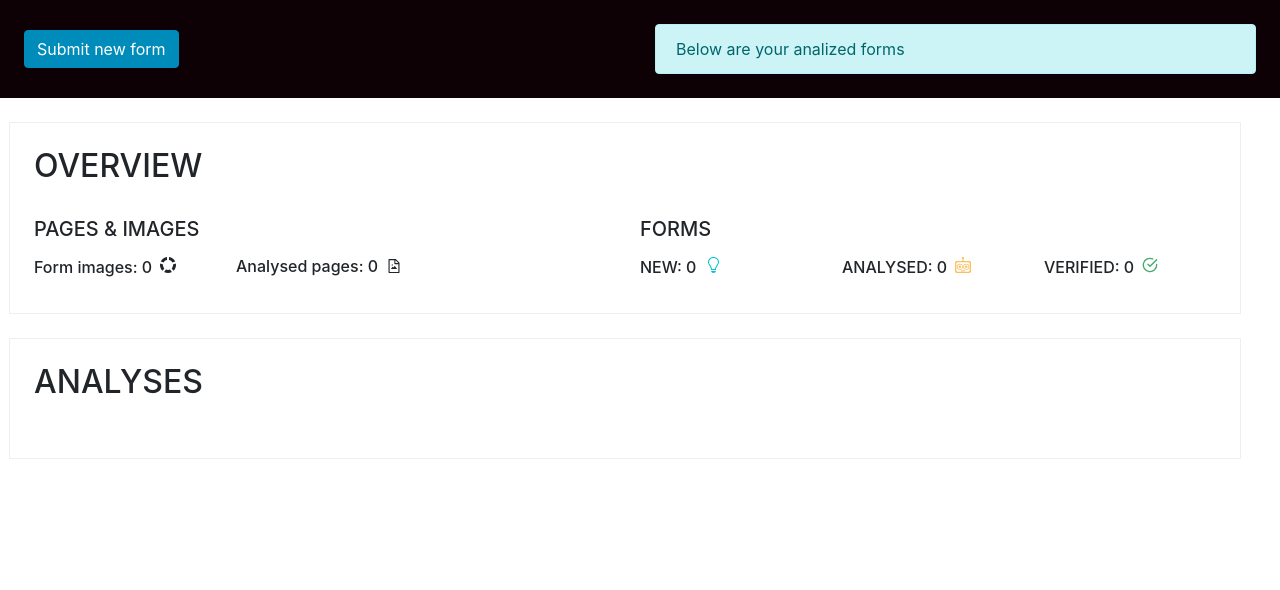
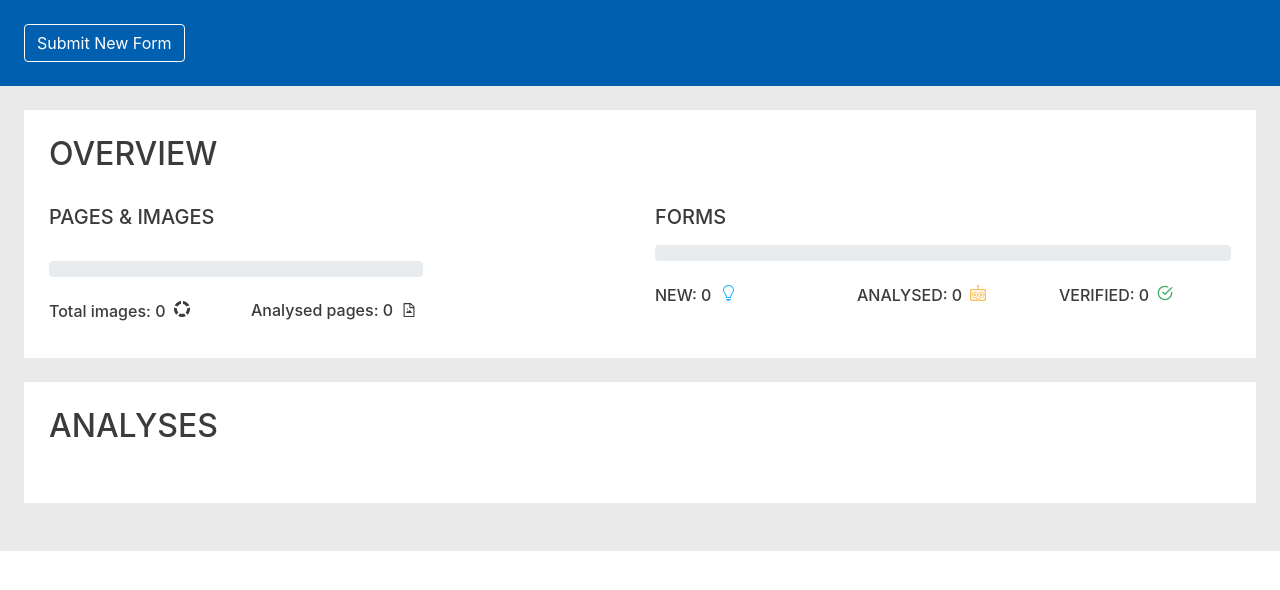
Before and after one commit to cezarmocanu/ai-page, a React (Create React App) app in the folder submision-client/: page / in a window 1280 px wide. Shown: the top 590 px of the page. Built offline with nearby package versions, Linux system fonts and the light colour scheme; no server answers.

Commit message:
[master] Added statistics Overview to dashboard

```diff
--- a/submision-client/src/App.js
+++ b/submision-client/src/App.js
@@ -14,8 +14,6 @@ import {DashboardPage} from './pages/dashboard-page/DashboardPage';
 
 import {VerificationDashboard} from './components/verification-dashboard/VerificationDashboard';
 import {Page} from './components/page/Page';
-
-import './App.scss';
 
 const COLLECTOR_ROUTE = 'http://localhost:5000/template/'
 
--- a/submision-client/src/App.scss
+++ b/submision-client/src/App.scss
@@ -1,13 +1,25 @@
 $theme-colors: (
-    "primary": #008CBA,
-    "secondary": #EAF1F1,
+    "primary": #0060af,
     "success": #3EAD68,
     "danger":#F04124,
-    "dark": #0D0106,
+    "dark": #3b3b3b,
     "warning": #FAC05E,
-    "info": #00c5cf
+    "info": #29b0ff
 );
+
+$primary: #0060af;
+
+$success: #3EAD68;
+$danger:#F04124;
+$dark: #3b3b3b;
+$warning: #FAC05E;
+$info: #29b0ff;
+$light: #eaeaea;
+
 @import "~bootstrap/scss/bootstrap";
+// @import "./Variabiles.scss";
+$hover-color: lighten($secondary, 35%);
+$selected-color: $info;
 
 .fluid {
     width: 100%;
@@ -37,21 +49,3 @@ $theme-colors: (
 
 
 /*TODO : de separat*/
-.edit-overlay{
-    padding:0.5rem;
-    position: absolute;
-    z-index: 10;
-    width:100%;
-    display: flex;
-    justify-content: center;
-    align-items: center;
-    text-align: center;
-}
-
-.prediction-list{
-    overflow-y: auto;
-    height: 100%;
-    margin-top: 8rem;
-    padding-bottom: 8rem;
-
-}
--- a/submision-client/src/Variabiles.scss
+++ /dev/null
@@ -1,4 +0,0 @@
-@import "~bootstrap/scss/bootstrap";
-
-$hover-color: lighten($secondary, 35%);
-$selected-color: lighten($info,15%);
--- a/submision-client/src/components/editable-item/EditableItem.jsx
+++ b/submision-client/src/components/editable-item/EditableItem.jsx
@@ -23,7 +23,7 @@ function EditableItem({prediction, onSelect, selectedOption}) {
     const {TOPIC, OPTION} = EditableLabel.TYPES;
 
     return (
-        <ListGroup.Item className="mb-1 bg-light text-white border" as="li" >
+        <ListGroup.Item className="mb-1 bg-white text-white p-2" as="li" >
           <Row>
             <Col xs={12} className="mb-1 text-primary">Statement:</Col>
             <Col xs={12} className="mb-1">
@@ -47,6 +47,7 @@ function EditableItem({prediction, onSelect, selectedOption}) {
               })
             }
           </Row>
+          <hr/>
         </ListGroup.Item>
       );
 }
--- a/submision-client/src/components/editable-label/EditableLabel.jsx
+++ b/submision-client/src/components/editable-label/EditableLabel.jsx
@@ -18,10 +18,10 @@ function EditableLabel({label, onSelect, selected}){
         }
 
         if (visited) {
-            return 'dark';
+            return 'secondary';
         }
 
-        return 'secondary';
+        return 'light';
     };
 
     return (
--- a/submision-client/src/components/editable-label/EditableLabel.scss
+++ b/submision-client/src/components/editable-label/EditableLabel.scss
@@ -1,4 +1,4 @@
-@import "../../Variabiles.scss";
+@import "../../App.scss";
 
 .editable-label{
     font-size:0.8rem;
--- a/submision-client/src/components/property-edit-form/PropertyEditForm.jsx
+++ b/submision-client/src/components/property-edit-form/PropertyEditForm.jsx
@@ -4,6 +4,8 @@ import {Row, Col, Button, Alert} from 'react-bootstrap';
 import {EditableLabel} from '../editable-label/EditableLabel';
 
 import {post} from '../../constants';
+
+import './PropertyEditForm.scss';
 
 function PropertyEditForm({selectedOption, onCancelEdit, onSave}) {
     const {TOPIC} = EditableLabel.TYPES;
--- /dev/null
+++ b/submision-client/src/components/property-edit-form/PropertyEditForm.scss
@@ -0,0 +1,10 @@
+.edit-overlay{
+    padding:0.5rem;
+    position: absolute;
+    z-index: 10;
+    width:100%;
+    display: flex;
+    justify-content: center;
+    align-items: center;
+    text-align: center;
+}
--- a/submision-client/src/components/verification-dashboard/VerificationDashboard.jsx
+++ b/submision-client/src/components/verification-dashboard/VerificationDashboard.jsx
@@ -156,7 +156,7 @@ function VerificationDashboard() {
   const createEditModeHandler = (editMode) => (e) => setEditMode(editMode);
 
   return (
-    <Container fluid className='verification-dashboard full bg-light p-0'>
+    <Container fluid className='verification-dashboard full bg-white p-0'>
       <Row className='full m-0'>
         <Col xs={1} className='bg-dark p-2'>
           <Nav className='flex-column p-0'>
@@ -207,8 +207,9 @@ function VerificationDashboard() {
                 </Col>
             </Row>
         </Col>
-        <Col xs={4} className='bg-light full p-relative border-left overflow-hidden'>
+        <Col xs={4} className='bg-white full p-relative border-left overflow-hidden'>
           <PropertyEditForm onCancelEdit={onCancelEdit} selectedOption={selectedOption} />
+
           <ListGroup className='prediction-list'>
             {prediction.topics && prediction.topics.map((pred, index) => <EditableItem key={`editable-item-${index}`} onSelect={onSelect} prediction={pred} selectedOption={selectedOption} />)}
           </ListGroup>
--- a/submision-client/src/components/verification-dashboard/VerificationDashboard.scss
+++ b/submision-client/src/components/verification-dashboard/VerificationDashboard.scss
@@ -1,4 +1,4 @@
-@import "../../Variabiles.scss";
+@import "../../App.scss";
 
 
 @keyframes select-browse-item {
@@ -25,6 +25,16 @@
 }
 
 .verification-dashboard{
+
+    .prediction-list{
+        border-top: 1px solid lighten($secondary, 30%);
+        overflow-y: auto;
+        height: 100%;
+        margin-top: 8rem;
+        padding-bottom: 8rem;
+
+    }
+
     .page-browse{
         height: 100%;
         overflow-y: auto;
--- a/submision-client/src/index.js
+++ b/submision-client/src/index.js
@@ -1,6 +1,7 @@
 import React from 'react';
 import ReactDOM from 'react-dom';
 import './index.css';
+import './App.scss';
 import App from './App';
 import reportWebVitals from './reportWebVitals';
 
--- a/submision-client/src/pages/dashboard-page/DashboardPage.jsx
+++ b/submision-client/src/pages/dashboard-page/DashboardPage.jsx
@@ -9,7 +9,7 @@ import {AiOutlineFileImage} from 'react-icons/ai';
 
 import {Page} from '../../components/page/Page';
 
-import {get, ENDPOINTS, COLORS} from '../../constants';
+import {get, ENDPOINTS} from '../../constants';
 
 const STATUS_ICON_MAP = {
     NEW: {
@@ -43,6 +43,7 @@ const BUTTON_MAPPING = {
 
 function DashboardPage() {
     const [analyses, setAnalysis] = useState([]);
+    const [activeFilter, setActiveFilter] = useState('');
 
     const fetchData = async () => {
         const results = await get(ENDPOINTS.ANALISYS_ALL);
@@ -86,7 +87,7 @@ function DashboardPage() {
         const StatusIcon = STATUS_ICON_MAP[status].Component;
         const iconColor = STATUS_ICON_MAP[status].color;
         return (
-            <Col xs={2} className='flex'>
+            <Col xs={2} className='flex mb-4'>
                 <Card>
                     <Card.Body>
                         <Card.Title>{title} <StatusIcon className={`ml-2 mb-2 text-${iconColor}`}/></Card.Title>
@@ -129,18 +130,24 @@ function DashboardPage() {
         const {images, pages, newForms, analysedForms, verifiedForms} = counts;
 
         return (
-            <Col xs={12} className='mb-4 p-4 border border-secondary'>
+            <Col xs={12} className='mb-4 p-4 border border-white bg-white text-dark'>
                 <Row>
                     <Col xs={12} className='mb-4'>
                         <h2>OVERVIEW</h2>
                     </Col>
                     <Col xs={4}>
                         <Row>
-                            <Col xs={12} className='mb-2'>
+                            <Col xs={12} className='mb-4'>
                                 <h5>PAGES & IMAGES</h5>
                             </Col>
+                            <Col xs={12} className='mb-4'>
+                                <ProgressBar>
+                                    <ProgressBar max={images} variant="success" now={images} key={1} />
+                                    <ProgressBar max={images-pages} variant="warning" now={pages} key={2} />
+                                </ProgressBar>
+                            </Col>
                             <Col xs={6}>
-                                <h6>Form images: {images} <ImSpinner4 className='mb-2 ml-1'/> </h6>
+                                <h6>Total images: {images} <ImSpinner4 className='mb-2 ml-1'/> </h6>
                             </Col>
                             <Col xs={6}>
                                 <h6>Analysed pages: {pages} <AiOutlineFileImage className='mb-1 ml-1'/> </h6>
@@ -150,6 +157,13 @@ function DashboardPage() {
                     <Col xs={{span:6, offset:2}}>
                         <Row>
                             <Col xs={12} className='mb-2'><h5>FORMS</h5></Col>
+                            <Col xs={12} className='mb-4'>
+                                <ProgressBar>
+                                    <ProgressBar max={newForms} variant="info" now={newForms} key={4} />
+                                    <ProgressBar max={analysedForms} variant="warning" now={analysedForms} key={5} />
+                                    <ProgressBar max={verifiedForms} variant="success" now={verifiedForms} key={6} />
+                                </ProgressBar>
+                            </Col>
                             <Col xs={4}>
                                 <h6>NEW: {newForms} <STATUS_ICON_MAP.NEW.Component className={`mb-2 ml-1 text-${STATUS_ICON_MAP.NEW.color}`}/></h6>
 
@@ -172,19 +186,16 @@ function DashboardPage() {
 
     return (
         <Page>
-            <Row className='bg-dark flex-vertical-center p-4'>
+            <Row className='bg-primary flex-vertical-center p-4'>
                 <Col>
                     <Link to="/submit">
-                        <Button variant='primary'>Submit new form</Button>
+                        <Button variant='primary' className='border-white'>Submit New Form</Button>
                     </Link>
                 </Col>
-                <Col>
-                    <Alert  className='m-0' variant='info'>Below are your analized forms</Alert>
-                </Col>
             </Row>
-            <Row className='fluid-w p-4'>
+            <Row className='fluid-w p-4 pb-5 bg-light m-0'>
                 {renderDashboardOverview()}
-                <Col xs={12} className='p-4 border border-secondary'>
+                <Col xs={12} className='p-4 border border-white bg-white text-dark'>
                     <Row>
                         <Col xs={12} className='mb-4'><h2>ANALYSES</h2></Col>
                         {ANALYSES}
```
